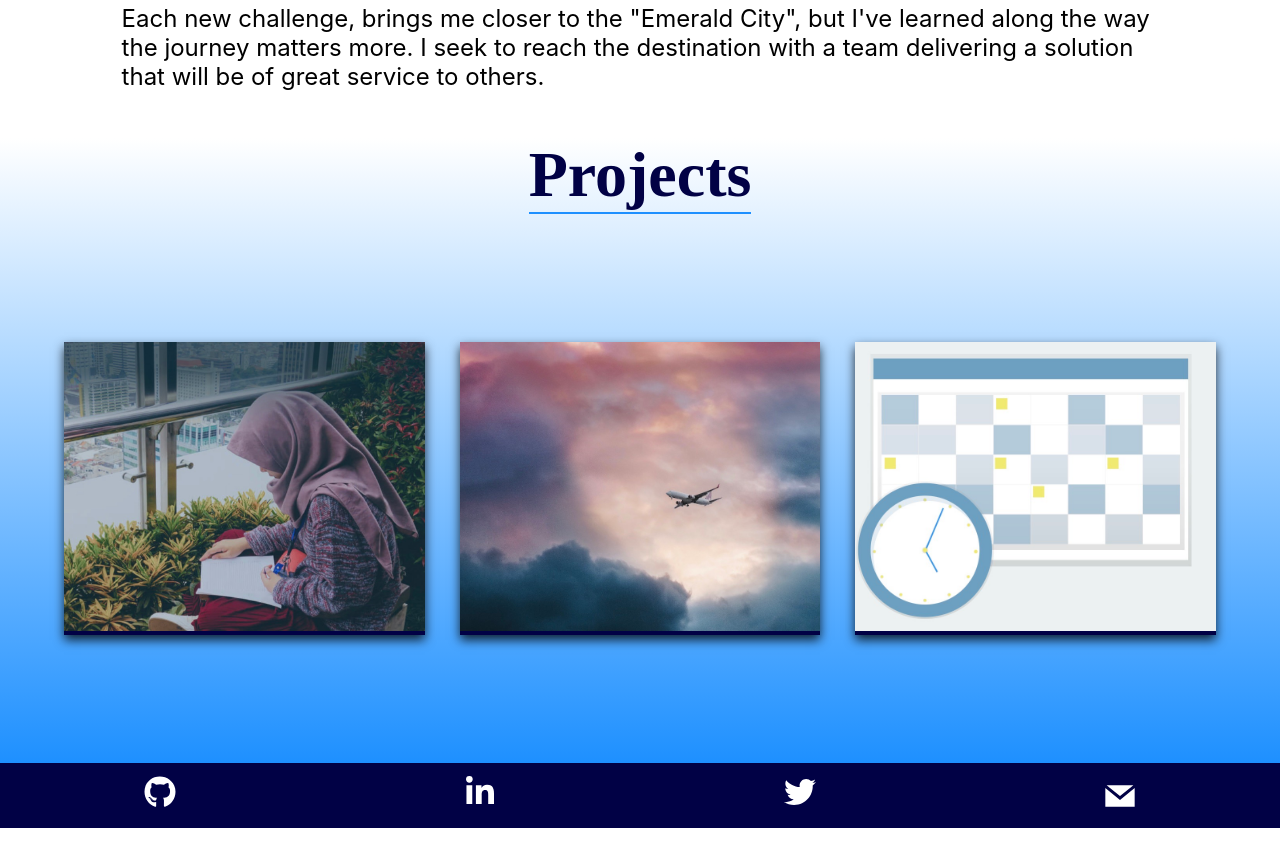
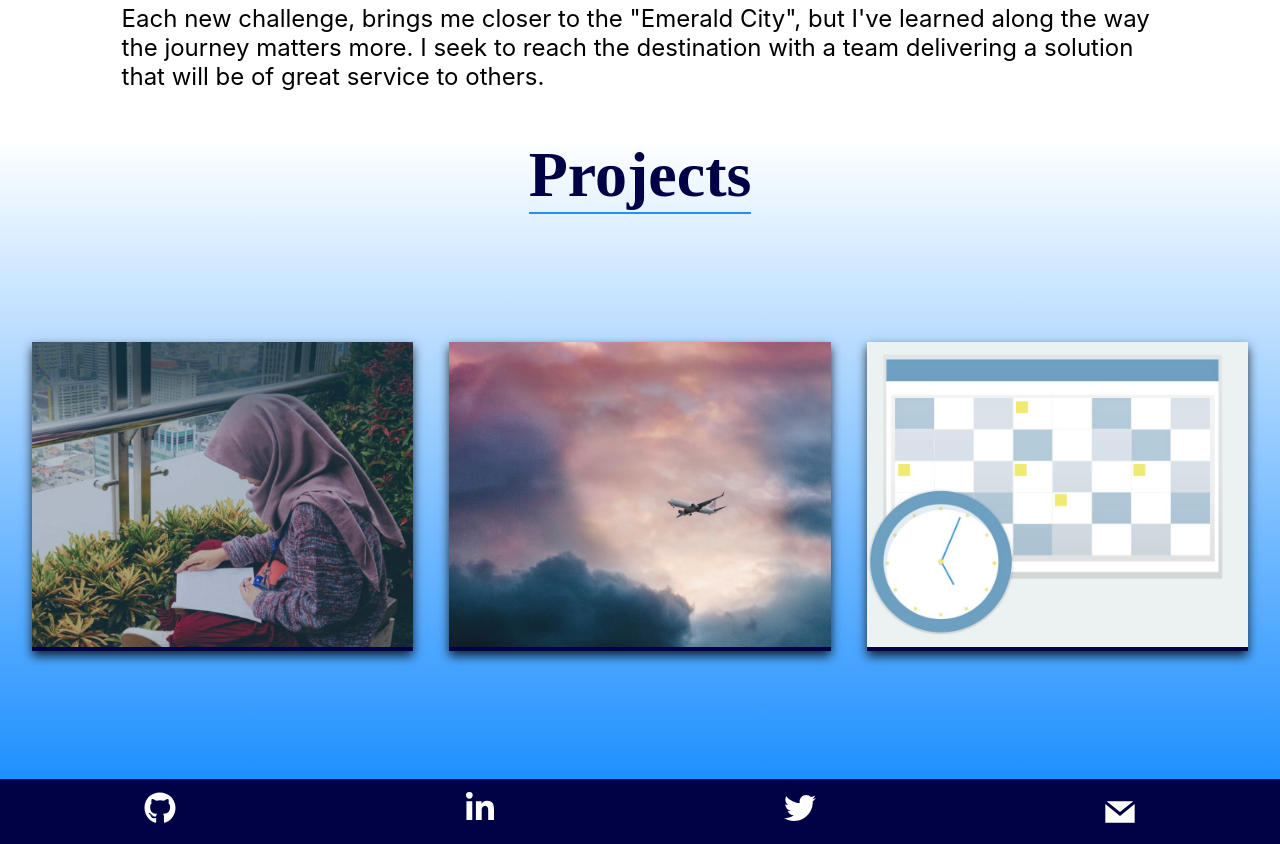
Before and after one commit to J2Macwilliams/NewPortfolio, a React (Create React App) app: page / in a window 1280 px wide. Shown: the part 1500-2344 px from the top of the page. Built offline with nearby package versions, Linux system fonts and the light colour scheme.

Commit message:
fix spacing on projects

```diff
--- a/src/Components/Style/Projects.css
+++ b/src/Components/Style/Projects.css
@@ -4,7 +4,8 @@
   flex-direction: column;
   align-items: center;
   padding: 0 0 15%;
-  width: 100%;
+  max-width: 100%;
+  height: auto;
   background: linear-gradient(180deg, rgba(255,255,255,1) 0%, rgba(30,144,255,1) 100%);
 }
 
@@ -19,12 +20,14 @@
 
 .prjBox{
   box-sizing: border-box;
-  width: 70%;
+  width: 95%;
   margin: 4% 0;
   display: grid;
-  grid-template-columns: repeat(auto-fit, minmax(300px, 1fr));
+  grid-template-columns: repeat(auto-fit, minmax(275px, 1fr));
   grid-column-gap: 3%;
   grid-row-gap: 3%;
+
+
 }
 
 .prjBox .card{
@@ -36,6 +39,7 @@
   flex-direction: column;
   justify-content: center;
   align-items: center;
+
 }
 
 .imgBox img{
@@ -270,7 +274,6 @@
 @media only screen and (min-width: 700px){
   .prjBox{
 
-    width: 90%;
     margin: 4% 0 6%;
   }
 }
```
